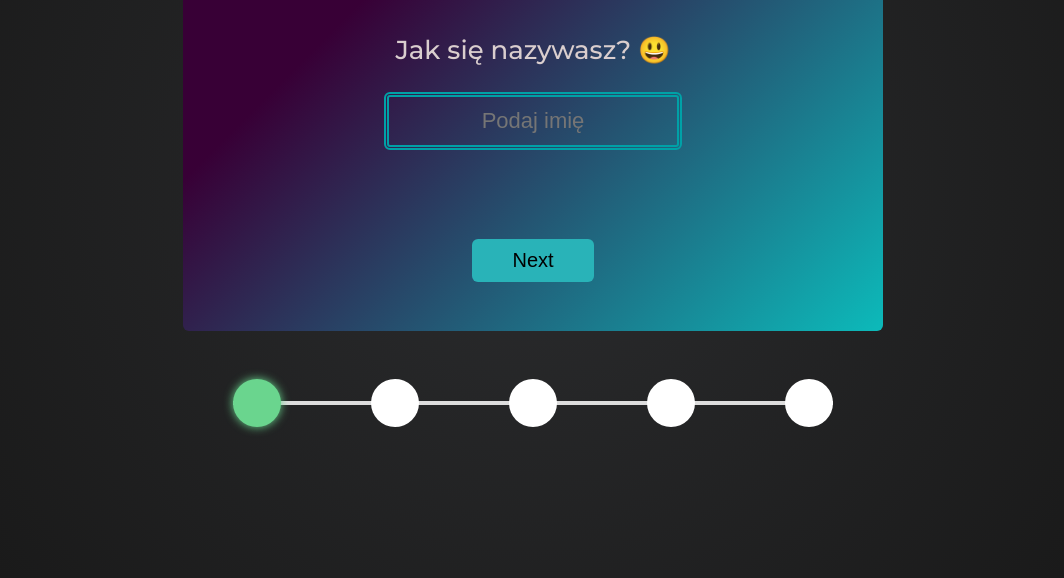
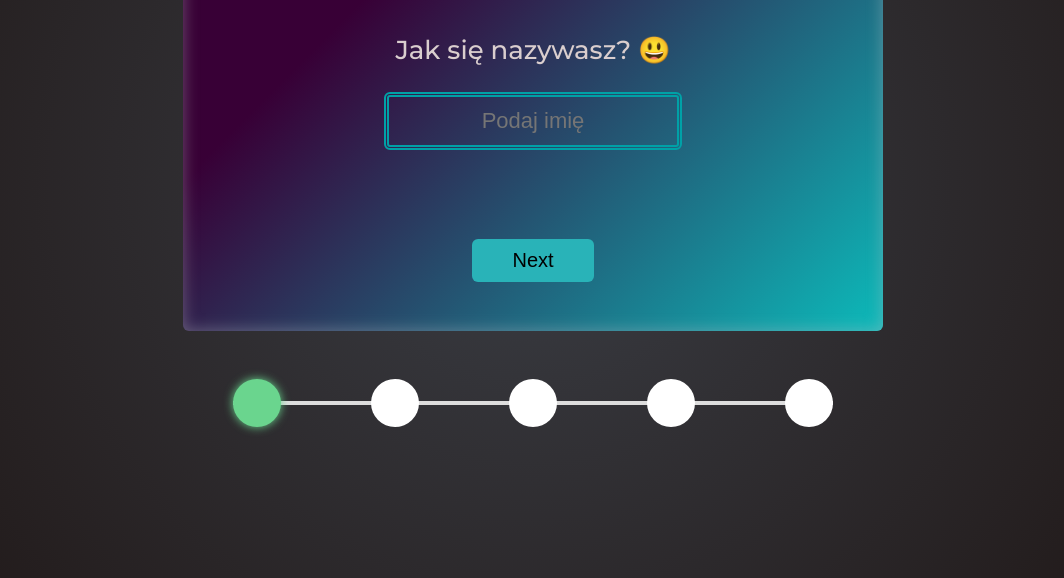
Before and after one commit to KacperBartosiewicz/Quiz, a website: page index.html in a window 1280 px wide. Shown: the part 222-800 px from the top of the page, without its empty margins (107-1171 px from the left). Drawn offline with nearby package versions, Linux system fonts and the light colour scheme.

Commit message:
changed bcg color and added box-shadow

```diff
--- a/src/sass/layout/_main.scss
+++ b/src/sass/layout/_main.scss
@@ -18,6 +18,7 @@
 		font-size: 22px;
 		background-color: $quiz-page-color;
 		background: $quiz-bcg-color;
+		box-shadow: inset 0px 0px 15px 1px hsla(270, 6%, 73%, 0.4);
 		transition: transform 0.4s;
 		&-title {
 			text-transform: uppercase;
--- a/src/sass/utilities/_colors.scss
+++ b/src/sass/utilities/_colors.scss
@@ -1,4 +1,4 @@
-$bcg-color: radial-gradient(circle, rgb(43, 44, 46) 0%, rgb(25, 25, 25) 93%);
+$bcg-color: radial-gradient(circle, rgb(59, 62, 69) 0%, rgb(34, 27, 27) 93%);
 $bar-color: rgb(106, 213, 142);
 $quiz-page-color: #0cbaba;
 $quiz-bcg-color: linear-gradient(315deg, #0cbaba 0%, #380036 74%);
```
Also changed, not shown: dist/css/style.min.css.
